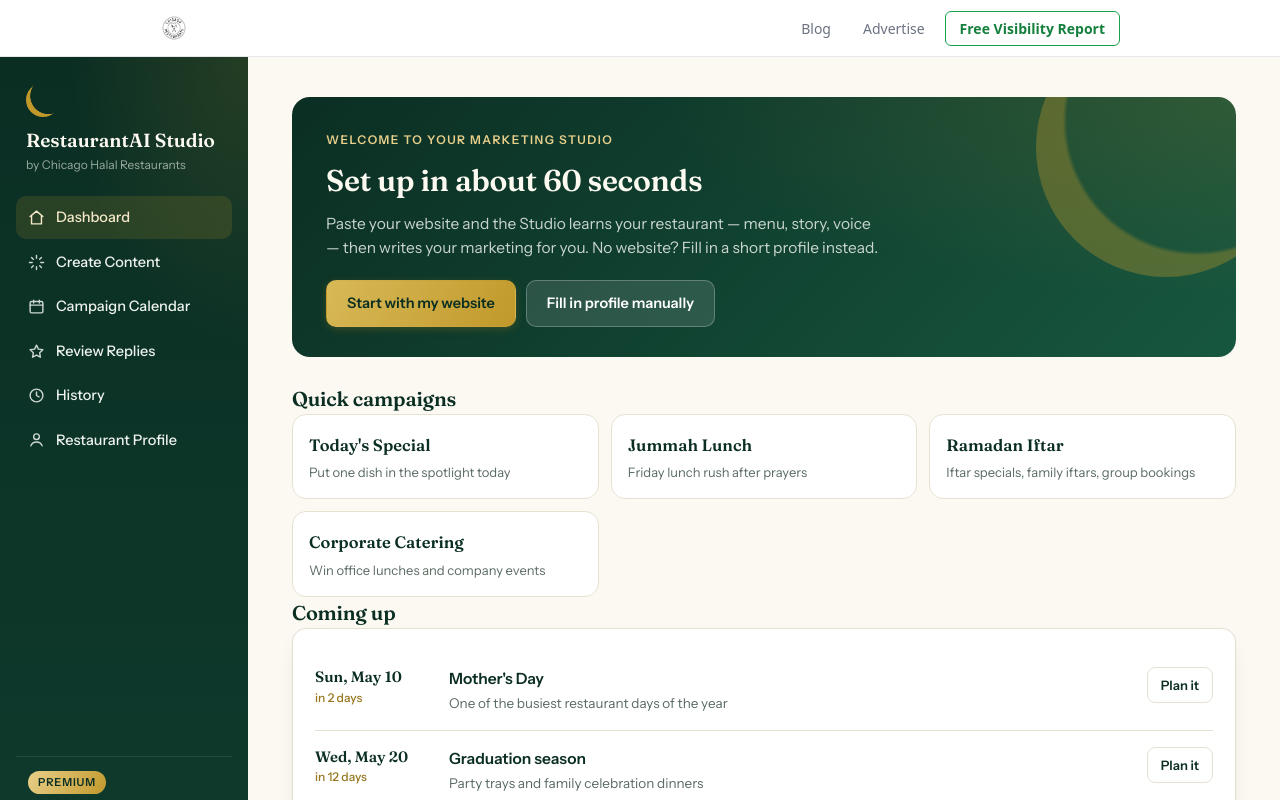
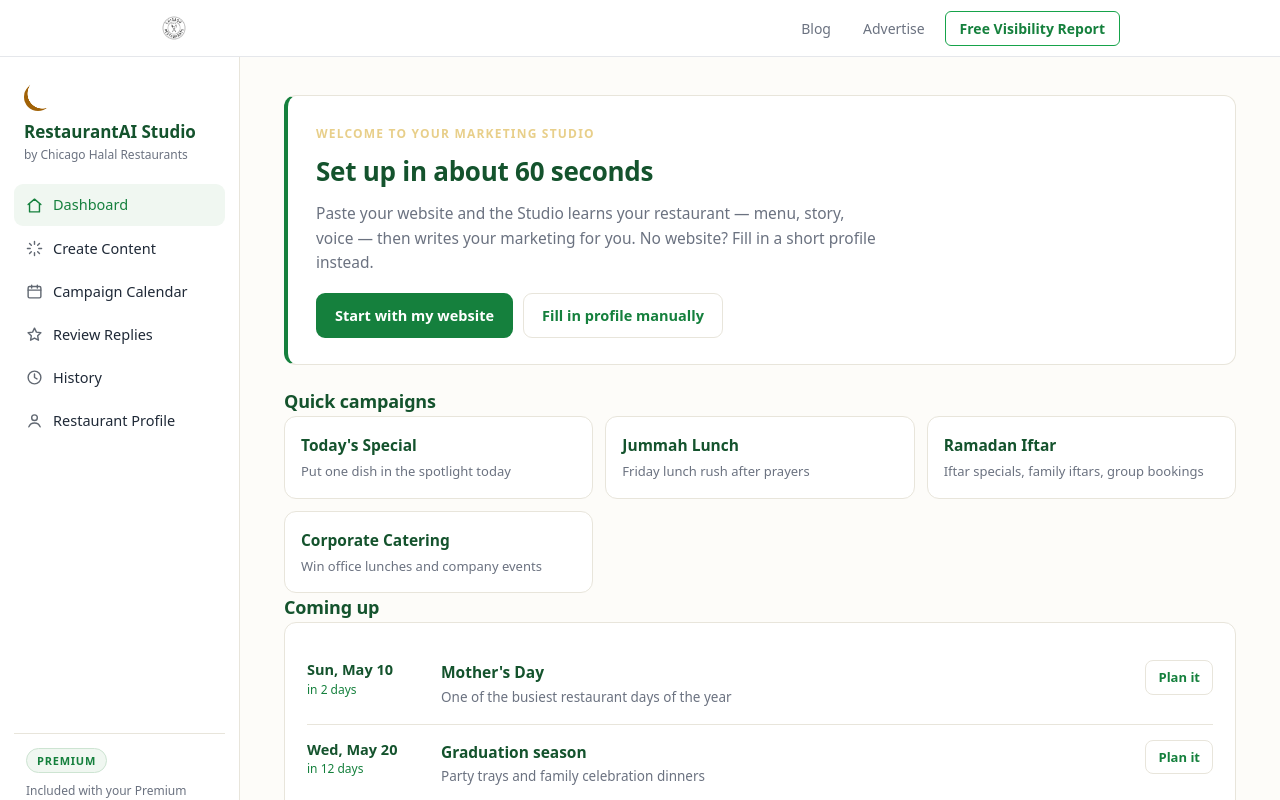
Before and after one commit to syedja/chicagohalalrestaurants, a Next.js app: page /studio in a window 1280 px wide. Shown: the top 800 px of the page. Built offline with nearby package versions, Linux system fonts and the light colour scheme.

Commit message:
Fix Studio to use light theme CSS

```diff
--- a/app/studio/studio.css
+++ b/app/studio/studio.css
@@ -1,36 +1,30 @@
 /* ============================================================
-   RestaurantAI Studio — design system
-   Palette: deep emerald + antique gold on warm ivory, matching
-   the Chicago Halal Restaurants brand (green & gold, crescent).
-   Display: Fraunces · Body: Instrument Sans
+   RestaurantAI Studio — light theme
+   Matches chicagohalalrestaurants.com: white surfaces, light
+   cards, green accents, system sans type. Gold used sparingly.
    ============================================================ */
 
-@import url("https://fonts.googleapis.com/css2?family=Fraunces:opsz,wght@9..144,500;9..144,600&family=Instrument+Sans:wght@400;500;600;700&display=swap");
-
 .studio-shell {
-  --deep: #0b2e23;
-  --deep-2: #0e3a2c;
-  --green: #17573f;
-  --green-soft: #e9f0ea;
-  --gold: #c1992b;
-  --gold-deep: #96751c;
-  --gold-pale: #f5ecd6;
-  --ivory: #fbf9f2;
+  --page: #fdfcf9;
   --card: #ffffff;
-  --ink: #182420;
-  --ink-soft: #5a6b62;
-  --line: #e6e1d1;
-  --danger: #a33c2e;
-  --radius: 14px;
-  --shadow: 0 1px 2px rgba(11, 46, 35, 0.06), 0 8px 24px -12px rgba(11, 46, 35, 0.18);
+  --line: #e8e5db;
+  --green: #15803d;
+  --green-deep: #14532d;
+  --green-soft: #f0f7f1;
+  --gold: #a16207;
+  --gold-soft: #fdf6e3;
+  --ink: #1f2937;
+  --ink-soft: #6b7280;
+  --danger: #b91c1c;
+  --radius: 12px;
 
   display: flex;
   min-height: 100vh;
-  background: var(--ivory);
+  background: var(--page);
   color: var(--ink);
-  font-family: "Instrument Sans", system-ui, -apple-system, sans-serif;
+  font-family: system-ui, -apple-system, "Segoe UI", Roboto, Arial, sans-serif;
   font-size: 15.5px;
-  line-height: 1.55;
+  line-height: 1.6;
 }
 
 .studio-shell *,
@@ -42,10 +36,9 @@
 .studio-shell h1,
 .studio-shell h2,
 .studio-shell h3 {
-  font-family: "Fraunces", Georgia, serif;
-  font-weight: 600;
+  font-weight: 700;
   letter-spacing: -0.01em;
-  color: var(--deep);
+  color: var(--green-deep);
   margin: 0;
 }
 
@@ -57,44 +50,41 @@
 /* ---------- Sidebar ---------- */
 
 .studio-nav {
-  width: 248px;
+  width: 240px;
   flex-shrink: 0;
-  background:
-    radial-gradient(120% 60% at 100% 0%, rgba(193, 153, 43, 0.14), transparent 60%),
-    linear-gradient(180deg, var(--deep) 0%, var(--deep-2) 100%);
-  color: #eef3ee;
+  background: #ffffff;
+  border-right: 1px solid var(--line);
   display: flex;
   flex-direction: column;
-  padding: 26px 16px 18px;
+  padding: 26px 14px 18px;
   position: sticky;
   top: 0;
   height: 100vh;
 }
 
 .studio-brand {
-  padding: 0 10px 22px;
+  padding: 0 10px 20px;
 }
 
 .studio-brand-crescent {
-  width: 34px;
-  height: 34px;
+  width: 28px;
+  height: 28px;
   border-radius: 50%;
   background: radial-gradient(circle at 66% 38%, transparent 58%, var(--gold) 60%);
-  margin-bottom: 12px;
+  margin-bottom: 10px;
 }
 
 .studio-brand-name {
-  font-family: "Fraunces", Georgia, serif;
-  font-size: 19px;
-  font-weight: 600;
-  color: #fdfaf2;
-  line-height: 1.2;
+  font-size: 17px;
+  font-weight: 700;
+  color: var(--green-deep);
+  line-height: 1.25;
 }
 
 .studio-brand-sub {
   font-size: 12px;
-  color: rgba(238, 243, 238, 0.62);
-  margin-top: 4px;
+  color: var(--ink-soft);
+  margin-top: 3px;
 }
 
 .studio-nav-links {
@@ -107,12 +97,12 @@
 .studio-nav-link {
   display: flex;
   align-items: center;
-  gap: 11px;
-  padding: 10px 12px;
-  border-radius: 10px;
+  gap: 10px;
+  padding: 9px 12px;
+  border-radius: 9px;
   font-size: 14.5px;
   font-weight: 500;
-  color: rgba(238, 243, 238, 0.78);
+  color: var(--ink);
   transition: background 0.15s ease, color 0.15s ease;
 }
 
@@ -120,17 +110,16 @@
   width: 17px;
   height: 17px;
   flex-shrink: 0;
-  opacity: 0.85;
+  opacity: 0.7;
 }
 
 .studio-nav-link:hover {
-  background: rgba(255, 255, 255, 0.07);
-  color: #fff;
+  background: #f5f4ef;
 }
 
 .studio-nav-link.active {
-  background: rgba(193, 153, 43, 0.16);
-  color: #f4e8c8;
+  background: var(--green-soft);
+  color: var(--green);
 }
 
 .studio-nav-link.active svg {
@@ -139,19 +128,20 @@
 
 .studio-nav-foot {
   padding: 14px 12px 0;
-  border-top: 1px solid rgba(255, 255, 255, 0.1);
+  border-top: 1px solid var(--line);
   font-size: 12px;
-  color: rgba(238, 243, 238, 0.55);
+  color: var(--ink-soft);
 }
 
 .studio-premium-badge {
   display: inline-block;
   font-size: 11px;
-  font-weight: 600;
-  letter-spacing: 0.08em;
+  font-weight: 700;
+  letter-spacing: 0.07em;
   text-transform: uppercase;
-  color: var(--deep);
-  background: linear-gradient(120deg, #e8cf8a, var(--gold));
+  color: var(--green);
+  background: var(--green-soft);
+  border: 1px solid #cde4d2;
   border-radius: 99px;
   padding: 3px 10px;
   margin-bottom: 8px;
@@ -162,33 +152,33 @@
 .studio-main {
   flex: 1;
   min-width: 0;
-  padding: 40px 44px 72px;
+  padding: 38px 44px 72px;
   max-width: 1120px;
 }
 
 .studio-eyebrow {
   font-size: 12px;
-  font-weight: 600;
-  letter-spacing: 0.12em;
+  font-weight: 700;
+  letter-spacing: 0.1em;
   text-transform: uppercase;
-  color: var(--gold-deep);
+  color: var(--green);
   margin-bottom: 8px;
 }
 
 .studio-page-title {
-  font-size: 32px;
+  font-size: 28px;
   margin-bottom: 6px;
 }
 
 .studio-page-sub {
   color: var(--ink-soft);
   max-width: 620px;
-  margin: 0 0 30px;
+  margin: 0 0 28px;
 }
 
 .studio-section-title {
-  font-size: 20px;
-  margin: 34px 0 14px;
+  font-size: 18px;
+  margin: 32px 0 12px;
 }
 
 /* ---------- Cards & layout ---------- */
@@ -198,7 +188,6 @@
   border: 1px solid var(--line);
   border-radius: var(--radius);
   padding: 22px;
-  box-shadow: var(--shadow);
 }
 
 .studio-grid {
@@ -217,39 +206,23 @@
 /* ---------- Hero (dashboard) ---------- */
 
 .studio-hero {
-  background:
-    radial-gradient(110% 140% at 100% 0%, rgba(193, 153, 43, 0.16), transparent 55%),
-    linear-gradient(135deg, var(--deep), var(--green));
-  color: #f2f6f1;
-  border-radius: 18px;
-  padding: 34px 34px 30px;
-  margin-bottom: 26px;
-  position: relative;
-  overflow: hidden;
-}
-
-.studio-hero::after {
-  content: "";
-  position: absolute;
-  right: -60px;
-  top: -80px;
-  width: 260px;
-  height: 260px;
-  border-radius: 50%;
-  background: radial-gradient(circle at 62% 40%, transparent 58%, rgba(193, 153, 43, 0.35) 60%);
-  pointer-events: none;
+  background: var(--card);
+  border: 1px solid var(--line);
+  border-left: 4px solid var(--green);
+  border-radius: var(--radius);
+  padding: 28px 28px 26px;
+  margin-bottom: 22px;
 }
 
 .studio-hero h1 {
-  color: #fdfaf2;
-  font-size: 30px;
+  font-size: 26px;
   margin-bottom: 8px;
 }
 
 .studio-hero p {
-  color: rgba(242, 246, 241, 0.82);
+  color: var(--ink-soft);
   max-width: 560px;
-  margin: 0 0 20px;
+  margin: 0 0 18px;
 }
 
 /* ---------- Buttons ---------- */
@@ -262,11 +235,11 @@
   font: inherit;
   font-weight: 600;
   font-size: 14.5px;
-  border-radius: 10px;
-  padding: 11px 20px;
+  border-radius: 9px;
+  padding: 10px 18px;
   border: 1px solid transparent;
   cursor: pointer;
-  transition: transform 0.12s ease, box-shadow 0.15s ease, background 0.15s ease;
+  transition: background 0.15s ease, border-color 0.15s ease;
 }
 
 .studio-btn:focus-visible,
@@ -274,48 +247,39 @@
 .studio-shell input:focus-visible,
 .studio-shell textarea:focus-visible,
 .studio-shell select:focus-visible {
-  outline: 2px solid var(--gold-deep);
+  outline: 2px solid var(--green);
   outline-offset: 2px;
 }
 
 .studio-btn.primary {
-  background: linear-gradient(120deg, #d8b957, var(--gold));
-  color: var(--deep);
-  box-shadow: 0 2px 10px -2px rgba(150, 117, 28, 0.5);
+  background: var(--green);
+  color: #fff;
 }
 
 .studio-btn.primary:hover {
-  transform: translateY(-1px);
+  background: #166534;
 }
 
-.studio-btn.ghost {
-  background: transparent;
+.studio-btn.ghost,
+.studio-btn.on-dark {
+  background: #fff;
   border-color: var(--line);
-  color: var(--deep);
+  color: var(--green);
 }
 
-.studio-btn.ghost:hover {
+.studio-btn.ghost:hover,
+.studio-btn.on-dark:hover {
   background: var(--green-soft);
-}
-
-.studio-btn.on-dark {
-  background: rgba(255, 255, 255, 0.12);
-  border-color: rgba(255, 255, 255, 0.25);
-  color: #fff;
-}
-
-.studio-btn.on-dark:hover {
-  background: rgba(255, 255, 255, 0.2);
+  border-color: #cde4d2;
 }
 
 .studio-btn:disabled {
   opacity: 0.55;
   cursor: not-allowed;
-  transform: none;
 }
 
 .studio-btn.small {
-  padding: 7px 13px;
+  padding: 6px 12px;
   font-size: 13px;
   border-radius: 8px;
 }
@@ -330,7 +294,7 @@
   display: block;
   font-size: 13px;
   font-weight: 600;
-  color: var(--deep);
+  color: var(--green-deep);
   margin-bottom: 6px;
 }
 
@@ -348,15 +312,15 @@
   color: var(--ink);
   background: #fff;
   border: 1px solid var(--line);
-  border-radius: 10px;
-  padding: 10px 13px;
+  border-radius: 9px;
+  padding: 9px 12px;
   transition: border-color 0.15s ease;
 }
 
 .studio-input:focus,
 .studio-textarea:focus,
 .studio-select:focus {
-  border-color: var(--gold-deep);
+  border-color: var(--green);
 }
 
 .studio-textarea {
@@ -374,7 +338,7 @@
   grid-column: 1 / -1;
 }
 
-/* ---------- Campaign tiles (signature element) ---------- */
+/* ---------- Campaign tiles ---------- */
 
 .studio-campaign-grid {
   display: grid;
@@ -383,61 +347,36 @@
 }
 
 .studio-tile {
-  position: relative;
   text-align: left;
   font: inherit;
   background: var(--card);
   border: 1px solid var(--line);
   border-radius: var(--radius);
-  padding: 18px 16px 16px;
+  padding: 16px;
   cursor: pointer;
-  overflow: hidden;
-  transition: border-color 0.15s ease, transform 0.12s ease, box-shadow 0.15s ease;
-}
-
-.studio-tile::before {
-  content: "";
-  position: absolute;
-  top: -26px;
-  right: -26px;
-  width: 64px;
-  height: 64px;
-  border-radius: 50%;
-  background: radial-gradient(circle at 60% 42%, transparent 55%, var(--gold-pale) 57%);
-  opacity: 0;
-  transition: opacity 0.2s ease;
+  transition: border-color 0.15s ease, background 0.15s ease;
 }
 
 .studio-tile:hover {
-  border-color: var(--gold);
-  transform: translateY(-2px);
-  box-shadow: var(--shadow);
-}
-
-.studio-tile:hover::before,
-.studio-tile.selected::before {
-  opacity: 1;
+  border-color: var(--green);
 }
 
 .studio-tile.selected {
-  border-color: var(--gold-deep);
-  background: linear-gradient(180deg, #fffdf6, #fff);
-  box-shadow: 0 0 0 1px var(--gold-deep), var(--shadow);
+  border-color: var(--green);
+  background: var(--green-soft);
+  box-shadow: inset 0 0 0 1px var(--green);
 }
 
 .studio-tile-label {
-  font-family: "Fraunces", Georgia, serif;
-  font-size: 16.5px;
-  font-weight: 600;
-  color: var(--deep);
-  margin-bottom: 4px;
-  position: relative;
+  font-size: 15.5px;
+  font-weight: 700;
+  color: var(--green-deep);
+  margin-bottom: 3px;
 }
 
 .studio-tile-tagline {
   font-size: 13px;
   color: var(--ink-soft);
-  position: relative;
 }
 
 /* ---------- Results ---------- */
@@ -455,13 +394,13 @@
   align-items: center;
   justify-content: space-between;
   gap: 10px;
-  padding: 12px 16px;
+  padding: 11px 16px;
   background: var(--green-soft);
   border-bottom: 1px solid var(--line);
 }
 
 .studio-result-platform {
-  font-size: 13px;
+  font-size: 12.5px;
   font-weight: 700;
   letter-spacing: 0.06em;
   text-transform: uppercase;
@@ -489,18 +428,18 @@
 
 .studio-hashtag {
   font-size: 12.5px;
-  background: var(--gold-pale);
-  color: var(--gold-deep);
+  background: var(--green-soft);
+  color: var(--green);
   border-radius: 99px;
   padding: 3px 10px;
 }
 
-/* ---------- Progress / completeness ---------- */
+/* ---------- Progress ---------- */
 
 .studio-progress {
   height: 8px;
   border-radius: 99px;
-  background: var(--green-soft);
+  background: #efede5;
   overflow: hidden;
 }
 
@@ -508,11 +447,11 @@
   display: block;
   height: 100%;
   border-radius: 99px;
-  background: linear-gradient(90deg, var(--green), var(--gold));
+  background: var(--green);
   transition: width 0.4s ease;
 }
 
-/* ---------- Crescent loader (signature moment) ---------- */
+/* ---------- Crescent loader ---------- */
 
 .studio-loader {
   display: flex;
@@ -525,10 +464,10 @@
 }
 
 .studio-crescent {
-  width: 44px;
-  height: 44px;
+  width: 40px;
+  height: 40px;
   border-radius: 50%;
-  background: radial-gradient(circle at 64% 40%, transparent 56%, var(--gold) 58%);
+  background: radial-gradient(circle at 64% 40%, transparent 56%, var(--green) 58%);
   animation: studio-spin 1.4s linear infinite;
 }
 
@@ -542,10 +481,6 @@
   .studio-crescent {
     animation: none;
   }
-  .studio-btn,
-  .studio-tile {
-    transition: none;
-  }
 }
 
 /* ---------- Occasion timeline ---------- */
@@ -554,7 +489,7 @@
   display: flex;
   gap: 16px;
   align-items: flex-start;
-  padding: 16px 0;
+  padding: 15px 0;
   border-bottom: 1px solid var(--line);
 }
 
@@ -565,19 +500,17 @@
 .studio-occasion-date {
   flex-shrink: 0;
   width: 118px;
-  font-family: "Fraunces", Georgia, serif;
-  font-weight: 600;
-  color: var(--deep);
-  font-size: 15px;
+  font-weight: 700;
+  color: var(--green-deep);
+  font-size: 14.5px;
   line-height: 1.3;
 }
 
 .studio-occasion-days {
   display: block;
-  font-family: "Instrument Sans", sans-serif;
   font-weight: 500;
   font-size: 12px;
-  color: var(--gold-deep);
+  color: var(--green);
   margin-top: 3px;
 }
 
@@ -588,7 +521,7 @@
 
 .studio-occasion-name {
   font-weight: 600;
-  color: var(--deep);
+  color: var(--green-deep);
 }
 
 .studio-occasion-note {
@@ -601,8 +534,8 @@
   display: inline-block;
   font-size: 11px;
   font-weight: 600;
-  color: var(--gold-deep);
-  background: var(--gold-pale);
+  color: var(--gold);
+  background: var(--gold-soft);
   border-radius: 99px;
   padding: 2px 8px;
   margin-left: 8px;
@@ -612,8 +545,8 @@
 /* ---------- Misc ---------- */
 
 .studio-alert {
-  border: 1px solid #e5c4bc;
-  background: #fbf1ee;
+  border: 1px solid #f1c8c2;
+  background: #fdf3f1;
   color: var(--danger);
   border-radius: 10px;
   padding: 12px 15px;
@@ -622,9 +555,9 @@
 }
 
 .studio-note {
-  border: 1px solid var(--line);
-  background: var(--gold-pale);
-  color: var(--gold-deep);
+  border: 1px solid #efe3c2;
+  background: var(--gold-soft);
+  color: var(--gold);
   border-radius: 10px;
   padding: 11px 14px;
   font-size: 13.5px;
@@ -664,7 +597,7 @@
   gap: 7px;
   border: 1px solid var(--line);
   border-radius: 99px;
-  padding: 7px 14px;
+  padding: 6px 13px;
   font-size: 13.5px;
   font-weight: 500;
   cursor: pointer;
@@ -683,7 +616,7 @@
 }
 
 .studio-history-item {
-  padding: 16px 0;
+  padding: 15px 0;
   border-bottom: 1px solid var(--line);
 }
 
@@ -696,6 +629,57 @@
   color: var(--ink-soft);
 }
 
+/* ---------- Graphics panel ---------- */
+
+.studio-canvas-wrap {
+  border: 1px solid var(--line);
+  border-radius: var(--radius);
+  background: #f6f5f0;
+  padding: 18px;
+  display: flex;
+  justify-content: center;
+}
+
+.studio-canvas-wrap canvas {
+  max-width: 420px;
+  width: 100%;
+  height: auto;
+  border-radius: 8px;
+  box-shadow: 0 1px 3px rgba(0, 0, 0, 0.12);
+}
+
+.studio-pills {
+  display: flex;
+  flex-wrap: wrap;
+  gap: 8px;
+}
+
+.studio-pill {
+  font: inherit;
+  font-size: 13px;
+  font-weight: 600;
+  border: 1px solid var(--line);
+  background: #fff;
+  color: var(--ink);
+  border-radius: 99px;
+  padding: 6px 14px;
+  cursor: pointer;
+  transition: border-color 0.15s ease, background 0.15s ease;
+}
+
+.studio-pill.on {
+  border-color: var(--green);
+  background: var(--green-soft);
+  color: var(--green);
+}
+
+.studio-graphics-grid {
+  display: grid;
+  grid-template-columns: minmax(0, 1fr) minmax(0, 1fr);
+  gap: 20px;
+  align-items: start;
+}
+
 /* ---------- Responsive ---------- */
 
 @media (max-width: 900px) {
@@ -706,8 +690,9 @@
     width: 100%;
     height: auto;
     position: static;
-    flex-direction: column;
-    padding: 18px 16px 10px;
+    border-right: none;
+    border-bottom: 1px solid var(--line);
+    padding: 16px 14px 8px;
   }
   .studio-nav-links {
     flex-direction: row;
@@ -723,21 +708,19 @@
     display: none;
   }
   .studio-main {
-    padding: 26px 18px 60px;
+    padding: 24px 16px 60px;
   }
   .studio-campaign-grid,
   .studio-grid.cols-3 {
     grid-template-columns: repeat(2, minmax(0, 1fr));
   }
   .studio-grid.cols-2,
-  .studio-form-grid {
+  .studio-form-grid,
+  .studio-graphics-grid {
     grid-template-columns: 1fr;
   }
   .studio-page-title {
-    font-size: 26px;
-  }
-  .studio-hero {
-    padding: 26px 22px;
+    font-size: 24px;
   }
 }
 
```
